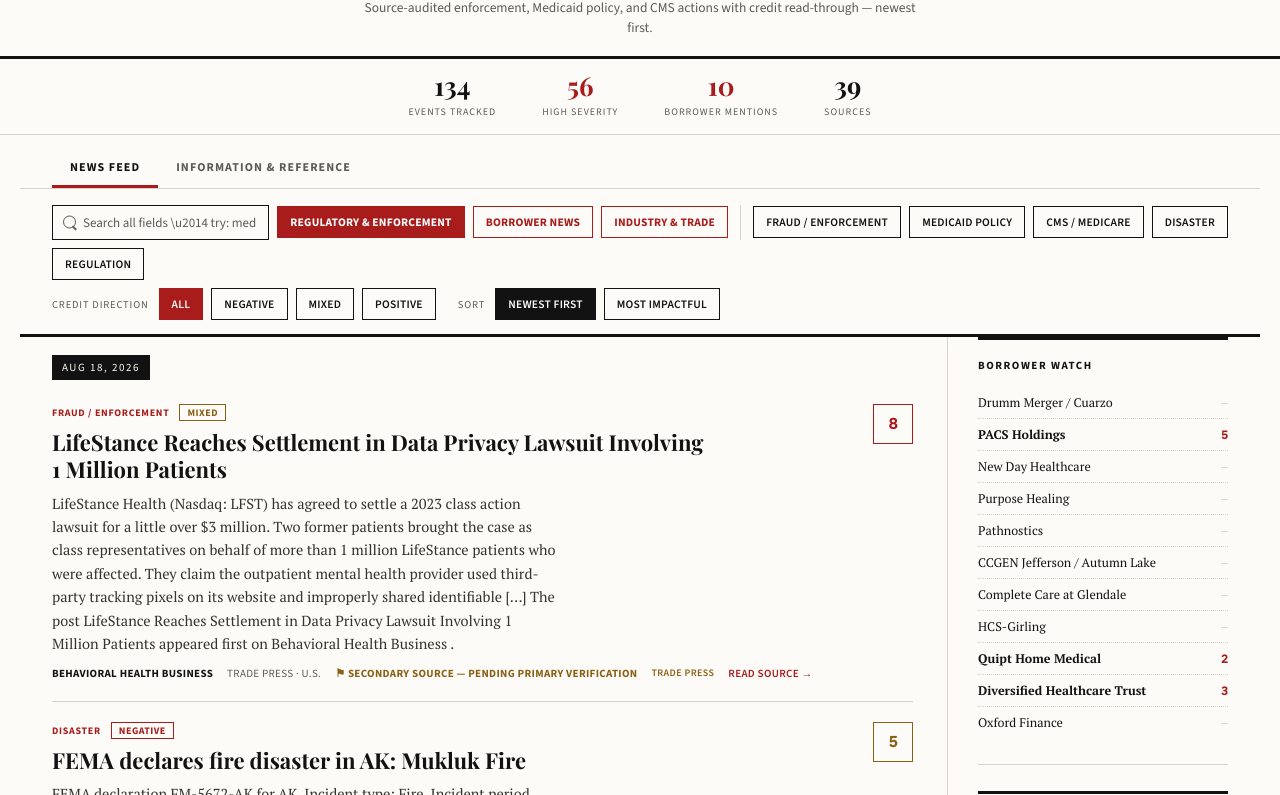
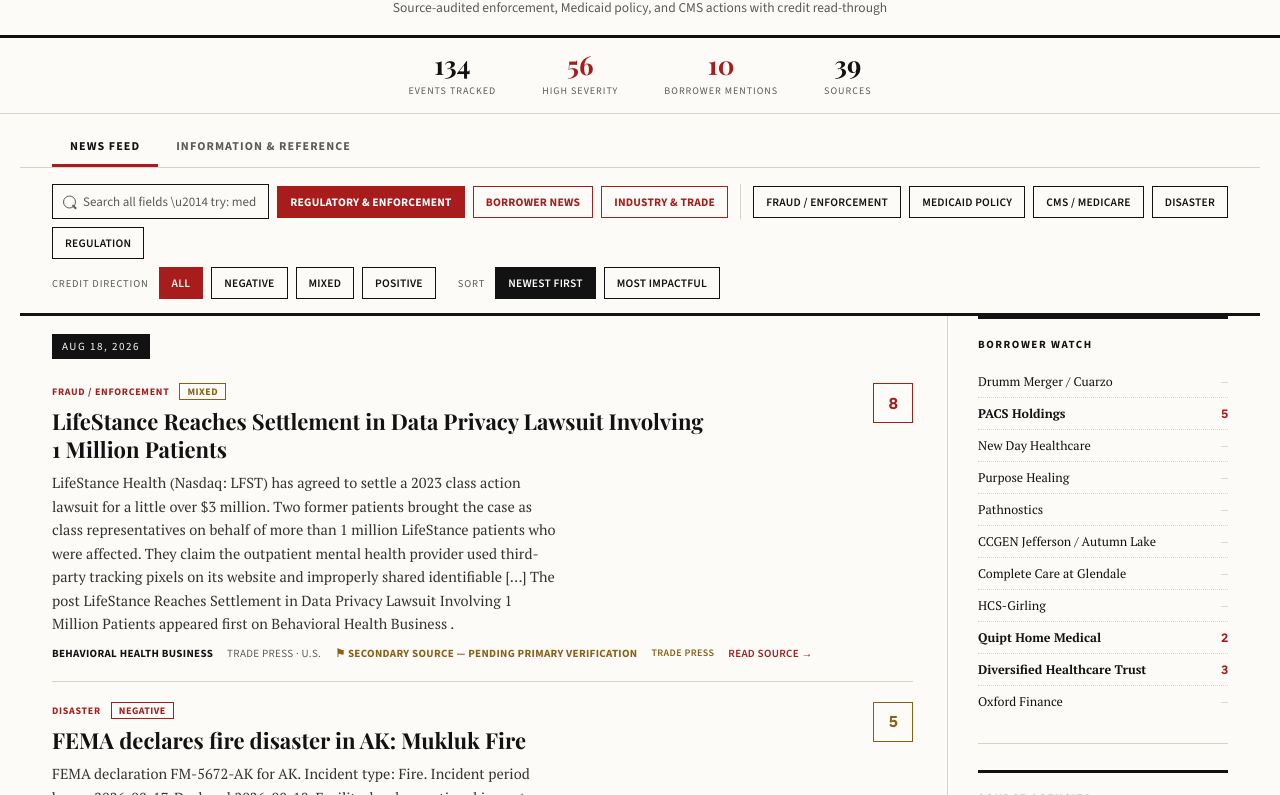
Before and after one commit to Camden21/Healthcare-News, a plain HTML site: page index.html in a window 1280 px wide. Shown: the part 162-957 px from the top of the page. Drawn offline with nearby package versions, Linux system fonts and the light colour scheme; a web font is replaced by a local one.

Commit message:
Update index.html

```diff
--- a/index.html
+++ b/index.html
@@ -427,7 +427,7 @@
   <header>
     <div class="eyebrow">Sector Desk · Daily Edition</div>
     <h1>CIB Healthcare News Tracker</h1>
-    <div class="subhead">Source-audited enforcement, Medicaid policy, and CMS actions with credit read-through — newest first.</div>
+    <div class="subhead">Source-audited enforcement, Medicaid policy, and CMS actions with credit read-through</div>
   </header>
   <hr class="rule-thick">
   <div class="stat-strip">
```
